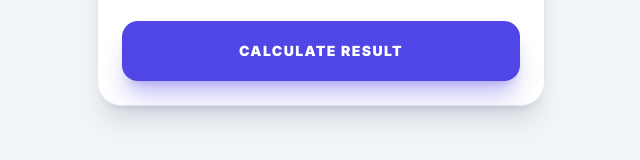
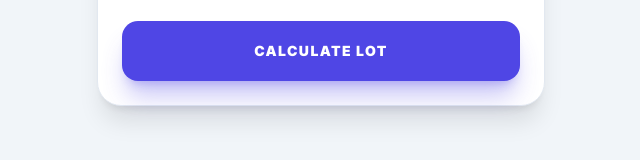
Before and after one commit to Min-Thant-Naing/Trade, a plain HTML site: page index.html in a window 1280 px wide. Shown: the part 346-506 px from the top of the page, 319-959 px from the left. Drawn offline with nearby package versions, Linux system fonts and the light colour scheme.

Commit message:
Update index.html

```diff
--- a/index.html
+++ b/index.html
@@ -51,7 +51,7 @@
                     </div>
 
                     <button id="calculate-btn" class="w-full bg-indigo-600 hover:bg-indigo-500 text-white text-sm font-black uppercase tracking-widest py-5 rounded-2xl shadow-xl shadow-indigo-600/30 transition-all active:scale-95 disabled:opacity-30">
-                        Calculate Result
+                        Calculate Lot
                     </button>
                 </div>
             </section>
```
